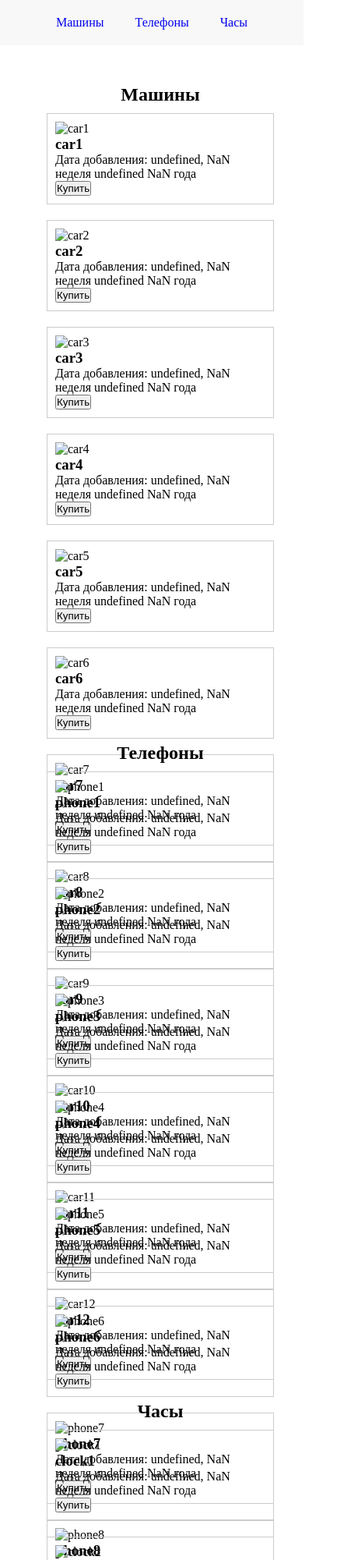
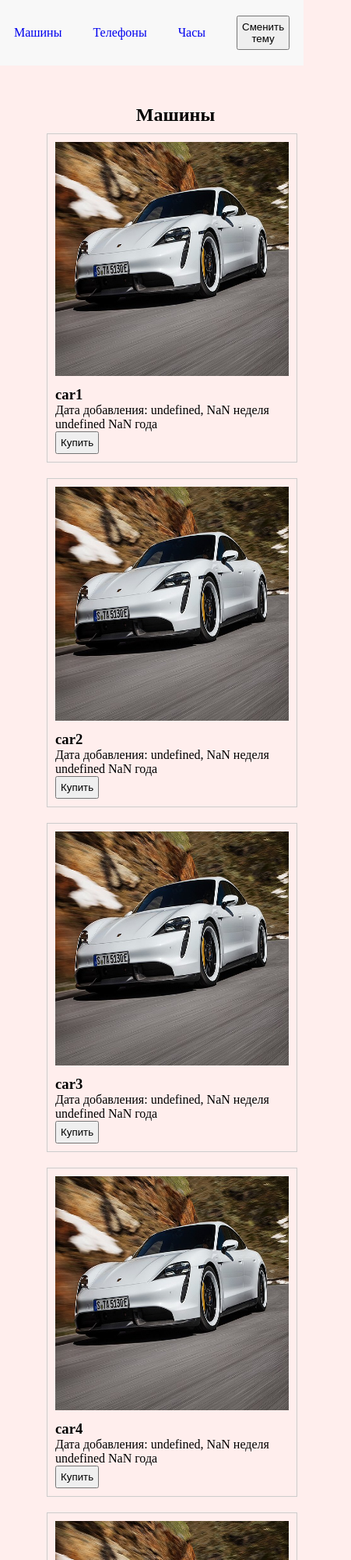
Before and after one commit to Atabask/Test-Digital-Design, a plain HTML site: page index.html in a window 390 px wide. Shown: the top 2000 px of the page at 78% size, 451 px wide, since content can reach past the window. Drawn offline with Linux system fonts and the light colour scheme.

Commit message:
добавлен footer, работающая форма, toggle для смены темы, добавлены assets

```diff
--- a/data.js
+++ b/data.js
@@ -1,62 +1,62 @@
 export const cars = [
     {
         description: 'car1',
-        imageSrc: 'product8.jpg',
+        imageSrc: '/assets/car.jpg',
         dateAdded: '2022-01-07'
     },
     {
         description: 'car2',
-        imageSrc: 'product8.jpg',
+        imageSrc: '/assets/car.jpg',
         dateAdded: '2022-01-08'
     },
     {
         description: 'car3',
-        imageSrc: 'product9.jpg',
+        imageSrc: '/assets/car.jpg',
         dateAdded: '2022-06-30'
     },
     {
         description: 'car4',
-        imageSrc: 'product9.jpg',
+        imageSrc: '/assets/car.jpg',
         dateAdded: '2022-11-09'
     },
     {
         description: 'car5',
-        imageSrc: 'product9.jpg',
+        imageSrc: '/assets/car.jpg',
         dateAdded: '2022-01-03'
     },
     {
         description: 'car6',
-        imageSrc: 'product9.jpg',
+        imageSrc: '/assets/car.jpg',
         dateAdded: '2022-01-09'
     },
     {
         description: 'car7',
-        imageSrc: 'product9.jpg',
+        imageSrc: '/assets/car.jpg',
         dateAdded: '2022-01-09'
     },
     {
         description: 'car8',
-        imageSrc: 'product9.jpg',
+        imageSrc: '/assets/car.jpg',
         dateAdded: '2022-01-09'
     },
     {
         description: 'car9',
-        imageSrc: 'product9.jpg',
+        imageSrc: '/assets/car.jpg',
         dateAdded: '2022-11-02'
     },
     {
         description: 'car10',
-        imageSrc: 'product9.jpg',
+        imageSrc: '/assets/car.jpg',
         dateAdded: '2022-08-15'
     },
     {
         description: 'car11',
-        imageSrc: 'product9.jpg',
+        imageSrc: '/assets/car.jpg',
         dateAdded: '2022-09-22'
     },
     {
         description: 'car12',
-        imageSrc: 'product9.jpg',
+        imageSrc: '/assets/car.jpg',
         dateAdded: '2022-09-22'
     }
 ];
@@ -64,52 +64,52 @@ export const cars = [
 export const phones = [
     {
         description: 'phone1',
-        imageSrc: 'product7.jpg',
+        imageSrc: '/assets/phone.jpg',
         dateAdded: '2022-01-07'
     },
     {
         description: 'phone2',
-        imageSrc: 'product8.jpg',
+        imageSrc: '/assets/phone.jpg',
         dateAdded: '2022-01-08'
     },
     {
         description: 'phone3',
-        imageSrc: 'product9.jpg',
+        imageSrc: '/assets/phone.jpg',
         dateAdded: '2022-06-30'
     },
     {
         description: 'phone4',
-        imageSrc: 'product9.jpg',
+        imageSrc: '/assets/phone.jpg',
         dateAdded: '2022-11-09'
     },
     {
         description: 'phone5',
-        imageSrc: 'product9.jpg',
+        imageSrc: '/assets/phone.jpg',
         dateAdded: '2022-01-03'
     },
     {
         description: 'phone6',
-        imageSrc: 'product9.jpg',
+        imageSrc: '/assets/phone.jpg',
         dateAdded: '2022-01-09'
     },
     {
         description: 'phone7',
-        imageSrc: 'product9.jpg',
+        imageSrc: '/assets/phone.jpg',
         dateAdded: '2022-01-09'
     },
     {
         description: 'phone8',
-        imageSrc: 'product9.jpg',
+        imageSrc: '/assets/phone.jpg',
         dateAdded: '2022-01-09'
     },
     {
         description: 'phone9',
-        imageSrc: 'product9.jpg',
+        imageSrc: '/assets/phone.jpg',
         dateAdded: '2022-11-02'
     },
     {
         description: 'phone10',
-        imageSrc: 'product9.jpg',
+        imageSrc: '/assets/phone.jpg',
         dateAdded: '2022-08-15'
     },
 ];
@@ -117,57 +117,57 @@ export const phones = [
 export const clocks = [
     {
         description: 'clock1',
-        imageSrc: 'product7.jpg',
+        imageSrc: '/assets/clock.jpg',
         dateAdded: '2022-01-07'
     },
     {
         description: 'clock2',
-        imageSrc: 'product8.jpg',
+        imageSrc: '/assets/clock.jpg',
         dateAdded: '2022-01-08'
     },
     {
         description: 'clock3',
-        imageSrc: 'product9.jpg',
+        imageSrc: '/assets/clock.jpg',
         dateAdded: '2022-06-30'
     },
     {
         description: 'clock4',
-        imageSrc: 'product9.jpg',
+        imageSrc: '/assets/clock.jpg',
         dateAdded: '2022-11-09'
     },
     {
         description: 'clock5',
-        imageSrc: 'product9.jpg',
+        imageSrc: '/assets/clock.jpg',
         dateAdded: '2022-01-03'
     },
     {
         description: 'clock6',
-        imageSrc: 'product9.jpg',
+        imageSrc: '/assets/clock.jpg',
         dateAdded: '2022-01-09'
     },
     {
         description: 'clock7',
-        imageSrc: 'product9.jpg',
+        imageSrc: '/assets/clock.jpg',
         dateAdded: '2022-01-09'
     },
     {
         description: 'clock8',
-        imageSrc: 'product9.jpg',
+        imageSrc: '/assets/clock.jpg',
         dateAdded: '2022-01-09'
     },
     {
         description: 'clock9',
-        imageSrc: 'product9.jpg',
+        imageSrc: '/assets/clock.jpg',
         dateAdded: '2022-11-02'
     },
     {
         description: 'clock10',
-        imageSrc: 'product9.jpg',
+        imageSrc: '/assets/clock.jpg',
         dateAdded: '2022-08-15'
     },
     {
         description: 'clock11',
-        imageSrc: 'product9.jpg',
+        imageSrc: '/assets/clock.jpg',
         dateAdded: '2022-09-22'
     }
 ];
--- a/features/fixScroll.js
+++ /dev/null
@@ -1,17 +0,0 @@
-const menu = document.querySelector('.nav');
-const links = menu.querySelectorAll('a');
-
-links.forEach(link => {
-    link.addEventListener('click', clickHandler)
-})
-
-function clickHandler(e) {
-    e.preventDefault();
-    const href = this.getAttribute('href')
-    const offsetTop = document.querySelector(href).offsetTop - menu.offsetHeight
-
-    window.scrollTo({
-            top: offsetTop,
-            behavior:'smooth'
-        })
-}
--- a/form.js
+++ b/features/form.js
@@ -1,22 +1,21 @@
-import { colors } from './data.js'
+import { colors } from '../data.js'
 
 const btnsBuy = document.querySelectorAll('.btn-buy');
 
 
-function openForm(e) {
-    console.log('12')
+function openForm() {
     const formBuy = document.createElement('form')
     formBuy.classList.add('form-buy')
 
     const amountInput = document.createElement('input')
     amountInput.type = 'number'
+    amountInput.value = 1
     amountInput.min = 1
     amountInput.required = true
-    amountInput.classList.add('amount-input')
     formBuy.appendChild(amountInput)
 
     const colorLabelHeader = document.createElement('label')
-    colorLabelHeader.innerText = 'Цвет'
+    colorLabelHeader.innerText = 'Цвет:'
     formBuy.appendChild(colorLabelHeader)
 
     colors.forEach((color) => {
@@ -26,19 +25,19 @@ function openForm(e) {
         colorInput.value = color
         const colorLabel = document.createElement('label')
         colorLabel.innerText = color
-        formBuy.appendChild(colorInput)
+        colorLabel.appendChild(colorInput)
         formBuy.appendChild(colorLabel)
     })
 
     const commentField = document.createElement('textarea')
-    commentField.max = 2000
+    commentField.maxLength = 2000
+    commentField.rows = 10
     commentField.classList.add('comment-field')
     formBuy.appendChild(commentField)
 
     const btnPurchase = document.createElement('button')
     btnPurchase.type = 'submit'
     btnPurchase.innerText = 'Купить'
-    btnPurchase.classList.add('btn-purchase')
     btnPurchase.addEventListener('click', () => {
         alert('Успешно!')
     })
@@ -47,7 +46,6 @@ function openForm(e) {
 
     const btnClose = document.createElement('button')
     btnClose.innerText = 'Закрыть'
-    btnClose.classList.add('btn-close')
     btnClose.addEventListener('click', () => {
         formBuy.remove()
         overlay.remove()
--- /dev/null
+++ b/features/switchAndScroll.js
@@ -0,0 +1,29 @@
+const menu = document.querySelector('.nav');
+const links = document.querySelectorAll('a');
+
+links.forEach(link => {
+    link.addEventListener('click', clickHandler)
+})
+
+function clickHandler(e) {
+    e.preventDefault();
+    const href = this.getAttribute('href')
+    const offsetTop = document.querySelector(href).offsetTop - menu.offsetHeight
+
+    window.scrollTo({
+            top: offsetTop,
+            behavior:'smooth'
+        })
+}
+
+function switchThemes() {
+    const btnSwitchThemes = document.createElement('button')
+    btnSwitchThemes.innerText = 'Сменить тему'
+    btnSwitchThemes.classList.add('btn-switch-themes')
+    btnSwitchThemes.addEventListener('click', () => {
+        document.body.classList.toggle('dark-theme')
+    })
+    menu.appendChild(btnSwitchThemes)
+}
+
+switchThemes()
--- a/index.html
+++ b/index.html
@@ -30,11 +30,18 @@
                 </section>
             </div>
         </main>
+        <footer>
+            <ul class="list-sections">
+                <li><a href="#cars">Машины</a></li>
+                <li><a href="#phone">Телефоны</a></li>
+                <li><a href="#clocks">Часы</a></li>
+            </ul>
+        </footer>
         <button id="btn-back-to-top">Вверх</button>
         <script type="module" src="index.js"></script>
-        <script type="module" src="form.js"></script>
+        <script type="module" src="/features/form.js"></script>
         <script src="/features/backToTop.js"></script>
-        <script src="/features/fixScroll.js"></script>
+        <script src="/features/switchAndScroll.js"></script>
     </body>
 
 </html>
--- a/index.js
+++ b/index.js
@@ -1,4 +1,5 @@
 import { cars, phones, clocks } from './data.js'
+
 
 function getDayInfo(dateString) {
     const daysOfWeek = ['Воскресенье', 'Понедельник', 'Вторник', 'Среда', 'Четверг', 'Пятница', 'Суббота']
@@ -24,8 +25,10 @@ function renderCard(categoryId, cards) {
         productCard.classList.add('card')
 
         const productImg = document.createElement('img')
-        productImg.src = card.imgSrc
+        productImg.src = card.imageSrc
         productImg.alt = card.description
+        productImg.width = 300
+        productImg.height = 300
         productCard.appendChild(productImg)
 
         const productInfo = document.createElement('div')
--- a/style.css
+++ b/style.css
@@ -2,6 +2,11 @@
     margin: 0;
     padding: 0;
     text-decoration: none;
+}
+
+body {
+    background: #ffeeed;
+    color: #000000;
 }
 
 header {
@@ -12,11 +17,32 @@ header {
 }
 
 section {
-    height: 100vh
+
 }
 
 h2 {
     text-align: center;
+}
+
+button {
+    padding: 5px
+}
+
+button:hover {
+    background-color: #ffeeed;
+}
+
+footer {
+    width: 100%;
+    height: 100px;
+    background-color: #f8f8f8;
+    display: flex;
+    justify-content: center;
+}
+
+.dark-theme {
+    background: #121212;
+    color: #fffbfa;
 }
 
 .nav {
@@ -24,10 +50,11 @@ h2 {
     justify-content: center;
     gap: 40px;
     padding: 20px;
+    align-items: center
 }
 
 .container {
-    width: 80%;
+    width: 90%;
     margin: auto;
     padding: 50px;
 }
@@ -35,19 +62,25 @@ h2 {
 .content {
     display: flex;
     flex-wrap: wrap;
-    justify-content: center;
     margin-bottom: 60px
 }
 
 .card {
     width: 300px;
-    height: auto;
+    height: 400px;
     display: flex;
     flex-direction: column;
     justify-content: space-between;
     margin: 10px;
     padding: 10px;
     border: 1px solid #ccc;
+}
+
+.list-sections {
+    display: flex;
+    flex-wrap: wrap;
+    align-items: center;
+    gap: 20px;
 }
 
 .overlay {
@@ -61,12 +94,16 @@ h2 {
 }
 
 .form-buy {
-    width: 40%;
+    width: 20%;
     display: flex;
     flex-direction: column;
-    margin: 15% auto;
+    margin:15% auto;
     padding: 10px;
-    background-color: #fefefe;
+    border: 1px solid #ccc;
+    border-radius: 5px;
+    gap: 10px;
+    background-color: #ffeeed;
+    color: black;
 }
 
 #btn-back-to-top {
```
Also changed, not shown: assets/car.jpg (added), assets/clock.jpg (added), assets/phone.jpg (added).
